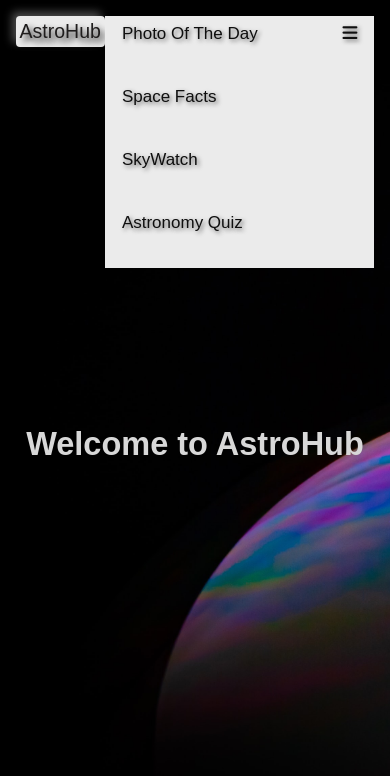
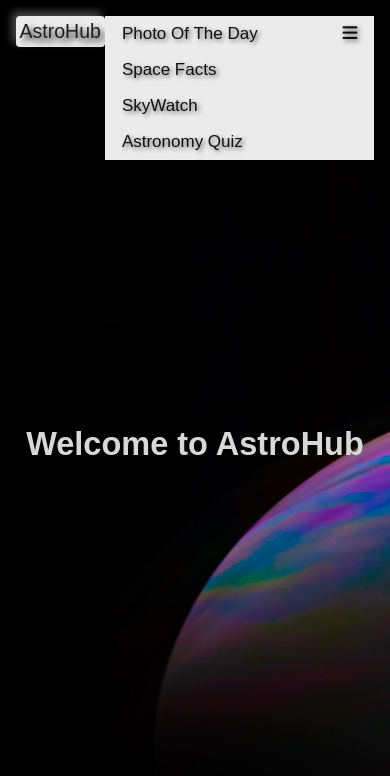
Before and after one commit to hayleyhanna/AstroHub, a plain HTML site: page index.html in a window 390 px wide. Both pictures are taken after a click on the link "responsive topnav". Drawn offline with Linux system fonts and the light colour scheme.

Commit message:
update nav

```diff
--- a/main.css
+++ b/main.css
@@ -269,8 +269,7 @@ iframe {
     text-align: left;
     font-size: 17px;
     position: relative;
-    top:23%;
-    padding-bottom: 13%;
+    top:23%:
   }
   html {
     font-size: 65%;
```
